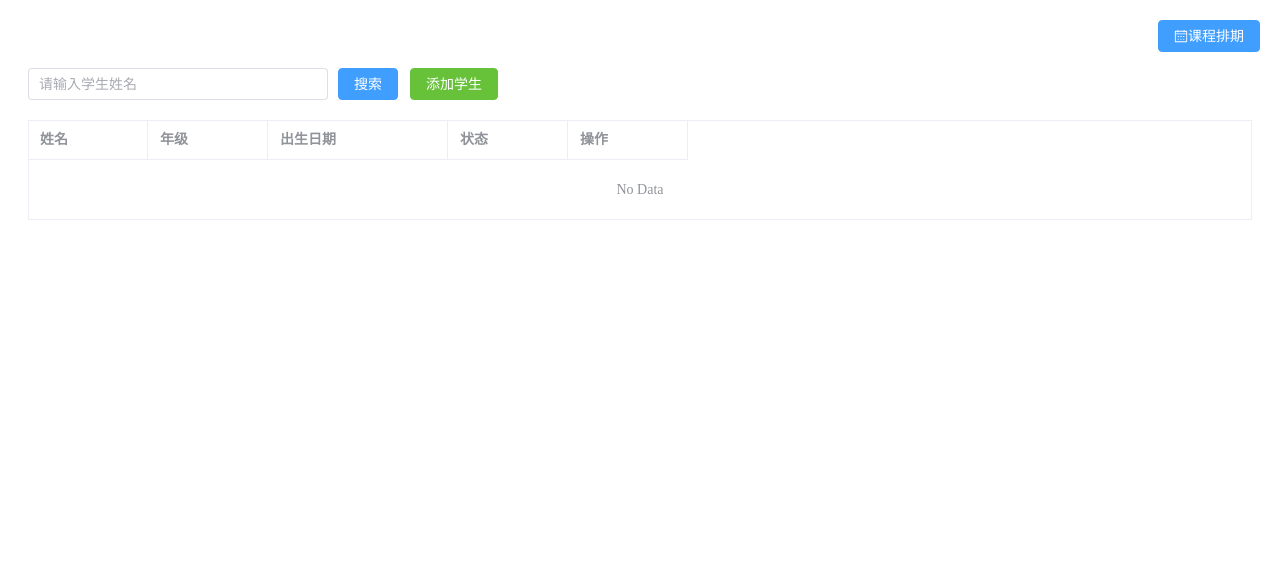
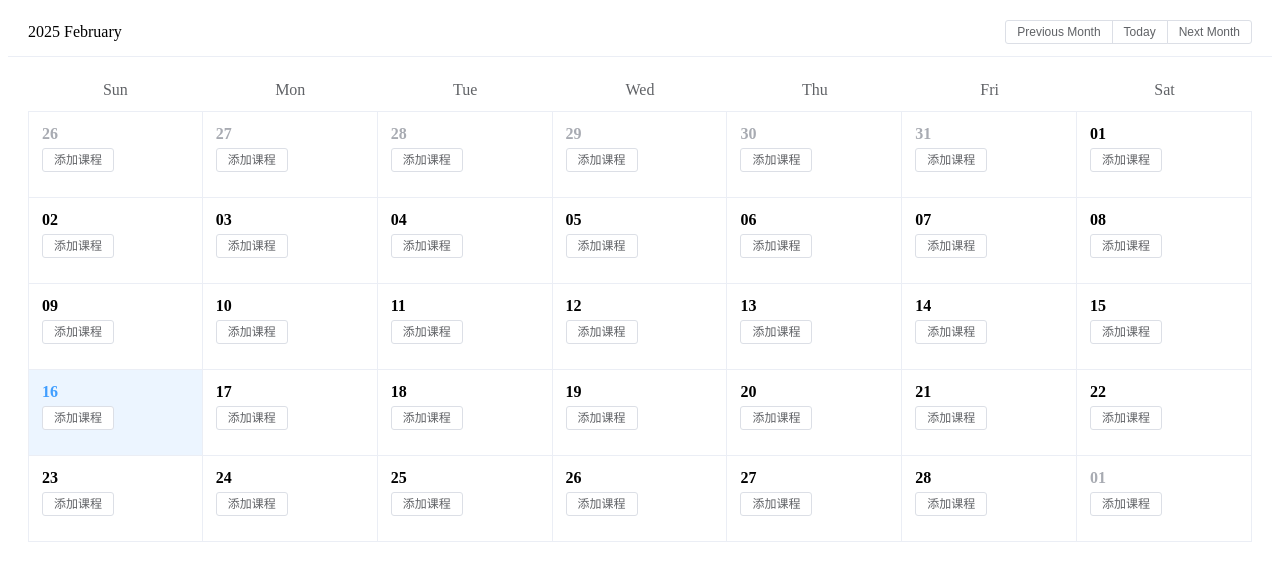
Before and after one commit to Benjamin-Sun/course-management-ui, a Vue app: page / in a window 1280 px wide. Shown: the top 580 px of the page. Built offline with nearby package versions, Linux system fonts and the light colour scheme.

Commit message:
schedule page api test done

```diff
--- a/src/App.vue
+++ b/src/App.vue
@@ -1,11 +1,13 @@
 <template>
   <div id="app">
-    <StudentManagement />
+    <!-- <StudentManagement /> -->
+     <ScheduleManagement />
   </div>
 </template>
 
 <script setup>
-import StudentManagement from './components/StudentManagement.vue'
+// import StudentManagement from './components/StudentManagement.vue'
+import ScheduleManagement from './components/ScheduleManagement.vue';
 </script>
 
 <style>
--- a/src/components/ScheduleManagement.vue
+++ b/src/components/ScheduleManagement.vue
@@ -144,7 +144,7 @@ const submitSchedule = async () => {
 
 const loadCourses = async () => {
     try {
-        const { data } = await axios.get('/api/courseManage/schedule/getCourseByTime')
+        const { data } = await axios.get('/api/courseManage/course/getAllCourse')
         allCourses.value = data.map(c => ({
             ...c,
             courseTime: dayjs(c.courseTime).format('YYYY-MM-DDTHH:mm:ss')
```
